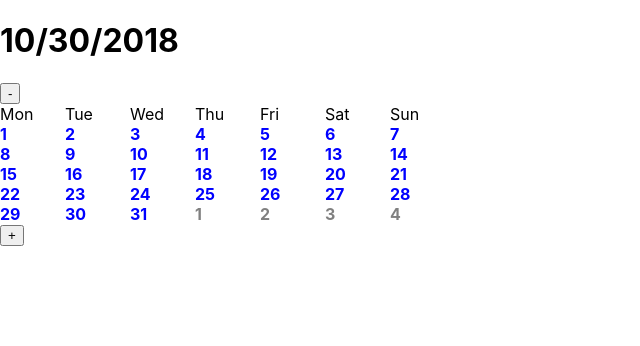
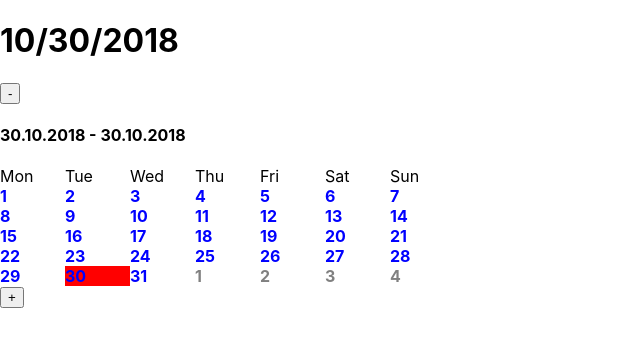
Before and after one commit to zcuric/react-diem, a React (Create React App) app: page / in a window 1280 px wide. Shown: the top 346 px of the page, without its empty margins (0-640 px from the left). Built offline with nearby package versions, Linux system fonts and the light colour scheme.

Commit message:
Basic range picking

```diff
--- a/src/components/Month/Day.js
+++ b/src/components/Month/Day.js
@@ -1,21 +1,35 @@
-import React, { useState } from "react";
-import { format, isSameMonth } from "date-fns";
+import React from "react";
+import { format, isSameMonth, isSameDay, isWithinInterval } from "date-fns";
 import styled from "styled-components";
 
 const StyledDay = styled.div`
   flex-basis: 13%;
   font-weight: bold;
   color: ${props => (props.isSameMonth ? "blue" : "gray")};
+  background-color: ${props =>
+    props.isSelectedStartDay ||
+    props.isSelectedEndDay ||
+    props.isBetweenSelectedDates
+      ? "red"
+      : "white"};
 `;
 
-const Day = ({ date, day }) => {
-  const [selected, setSelected] = useState(false);
+const Day = ({ date, day, selectedDates, onDayClick }) => {
+  const { start, end } = selectedDates;
+
   return (
     <StyledDay
-      selected={selected}
       isSameMonth={isSameMonth(date, new Date(day))}
+      isSelectedStartDay={isSameDay(start, new Date(day))}
+      isSelectedEndDay={isSameDay(end, new Date(day))}
+      isBetweenSelectedDates={isWithinInterval(new Date(day), {
+        start,
+        end
+      })}
     >
-      <div onClick={() => setSelected(!selected)}>{format(day, "d")}</div>
+      <div onClick={() => onDayClick(day)} value={day}>
+        {format(day, "d")}
+      </div>
     </StyledDay>
   );
 };
--- a/src/components/Month/index.js
+++ b/src/components/Month/index.js
@@ -1,27 +1,76 @@
-import React from "react";
+import React, { useState } from "react";
 import {
   startOfMonth,
   endOfMonth,
   startOfWeek,
   endOfWeek,
-  eachDayOfInterval
+  eachDayOfInterval,
+  compareAsc,
+  format
 } from "date-fns";
 import DayName from "./DayName";
 import Day from "./Day";
 
 const Month = ({ date }) => {
+  const [selectedDates, setSelectedDates] = useState({
+    start: new Date(),
+    end: new Date(),
+    selectionInProcess: false
+  });
+
   const daysOfMonth = eachDayOfInterval({
     start: startOfWeek(startOfMonth(date), { weekStartsOn: 1 }),
     end: endOfWeek(endOfMonth(date), { weekStartsOn: 1 })
   });
 
+  const onDayClick = date => {
+    const { start, end, selectionInProcess } = selectedDates;
+    if (
+      compareAsc(date, start) === 0 ||
+      compareAsc(date, end) === 0 ||
+      !selectionInProcess
+    ) {
+      return setSelectedDates({
+        start: new Date(date),
+        end: new Date(date),
+        selectionInProcess: true
+      });
+    }
+    if (compareAsc(date, start) === 1) {
+      return setSelectedDates({
+        ...selectedDates,
+        end: new Date(date),
+        selectionInProcess: false
+      });
+    }
+    if (compareAsc(date, start) === -1) {
+      return setSelectedDates({
+        start: new Date(date),
+        end: start,
+        selectionInProcess: false
+      });
+    }
+  };
+
   return (
-    <div className="month">
-      <DayName date={date} />
-      {daysOfMonth.map(day => (
-        <Day key={day} date={date} day={day} />
-      ))}
-    </div>
+    <>
+      <h4>
+        {format(selectedDates.start, "dd.MM.y")} -{" "}
+        {format(selectedDates.end, "dd.MM.y")}
+      </h4>
+      <div className="month">
+        <DayName date={date} />
+        {daysOfMonth.map(day => (
+          <Day
+            onDayClick={onDayClick}
+            selectedDates={selectedDates}
+            key={day}
+            date={date}
+            day={day}
+          />
+        ))}
+      </div>
+    </>
   );
 };
 
```
Also changed, not shown: 1 other file (tests, documents, lock files or other folders).
